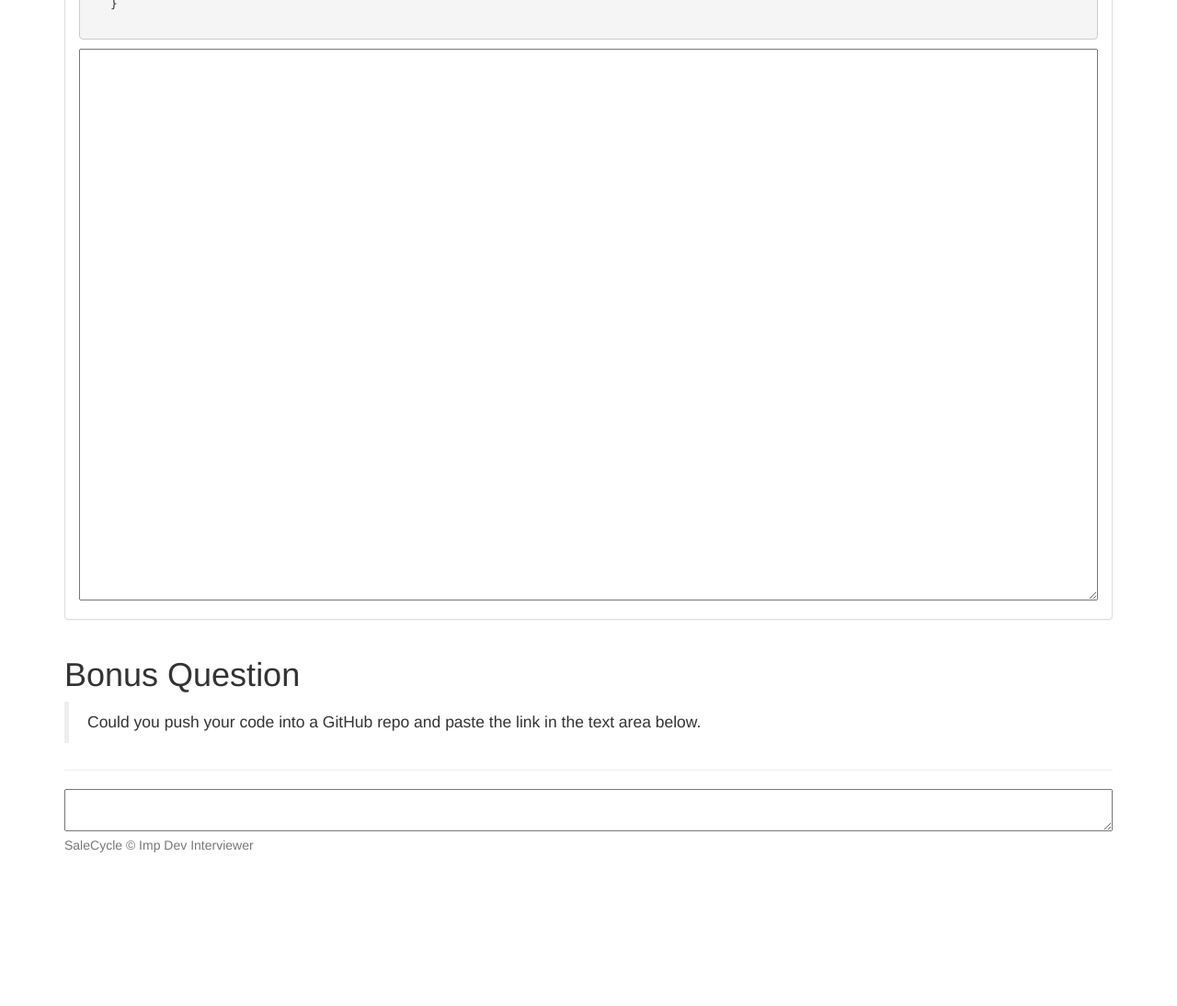
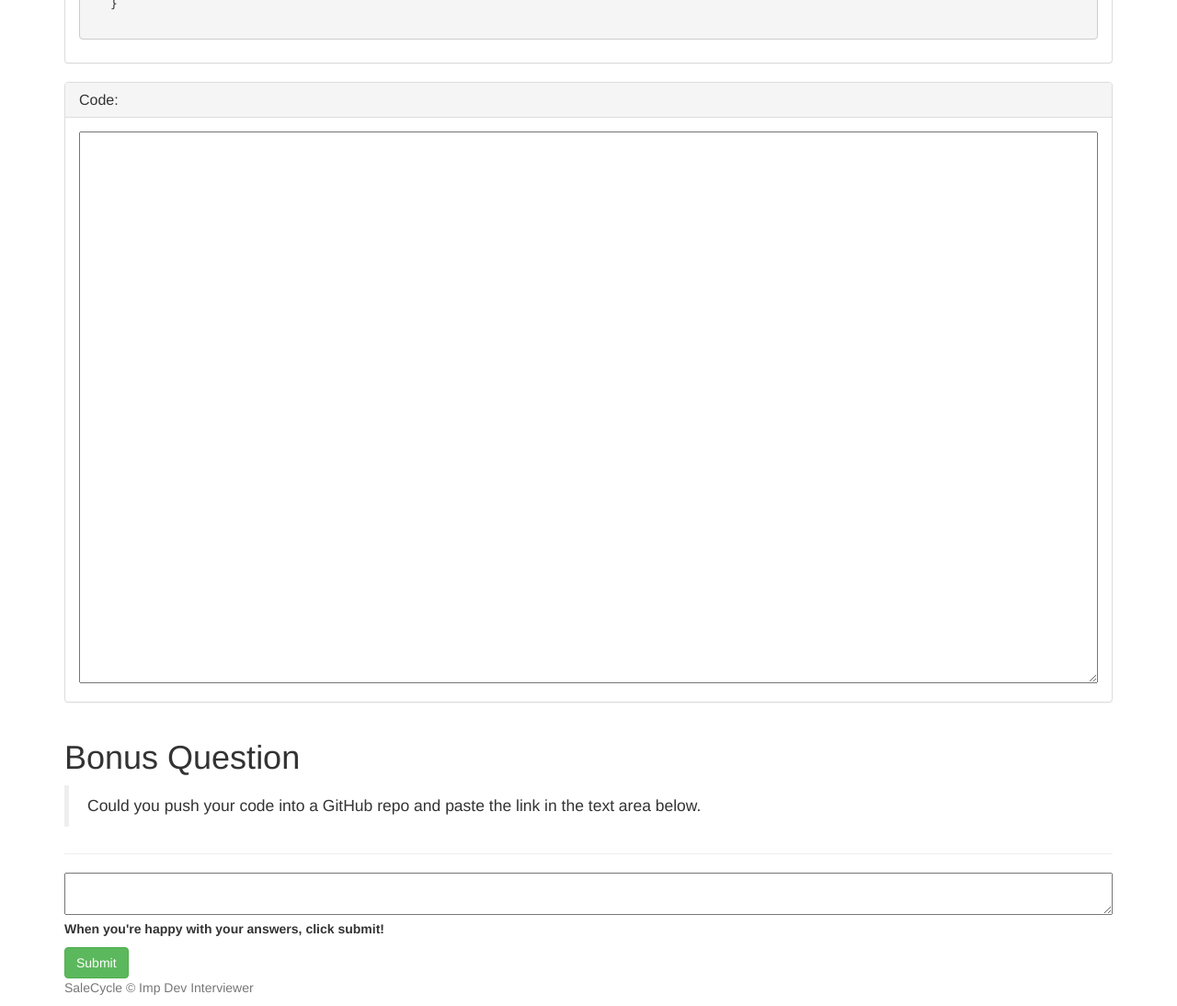
Before and after one commit to SC-Tom/SC-Tom.github.io, a website built with webpack: page app/index.html in a window 1280 px wide. Shown: the part 1840-2934 px from the top of the page at 92% size. Before the commit the page ends 2779 px from the top, so only its background shows below. Built offline with nearby package versions, Linux system fonts and the light colour scheme.

Commit message:
app/assets

```diff
--- a/app/index.html
+++ b/app/index.html
@@ -7,6 +7,7 @@
 	<title></title>
 	<base href="/">
 	<link rel="stylesheet" type="text/css" href="assets/css/custom.css" />
+	<link rel="stylesheet" type="text/css" href="app/assets/css/custom.css" />
 </head>
 
 <body>
@@ -47,9 +48,9 @@
 					<span class="currency" style="display:none;">USD</span>
 				</li>
 				<li class="row totals">
-						<span class="itemName">Total:</span>
-						<span class="price">$117.44</span>
-						<span class="order"> <a class="text-center">ORDER</a></span>
+					<span class="itemName">Total:</span>
+					<span class="price">$117.44</span>
+					<span class="order"> <a class="text-center">ORDER</a></span>
 				</li>
 			</ul>
 		</div>
@@ -108,6 +109,13 @@
       ]
    }
 					</code></pre>
+			</div>
+		</div>
+		<div class="panel panel-default">
+			<div class="panel-heading">
+				<h3 class="panel-title">Code:</h3>
+			</div>
+			<div class="panel-body">
 				<textarea style="width:100%; height:600px" id="questionOne"> </textarea>
 			</div>
 		</div>
@@ -118,6 +126,9 @@
 			</p>
 		</div>
 		<textarea style="width:100%" id="bonusQuestion"> </textarea>
+		</br>
+		<p><strong> When you're happy with your answers, click submit! </strong></p>
+		<button type="button" class="btn btn-success">Submit</button>
 	</div>
 </body>
 <script src="./bundle.js"></script>
```
